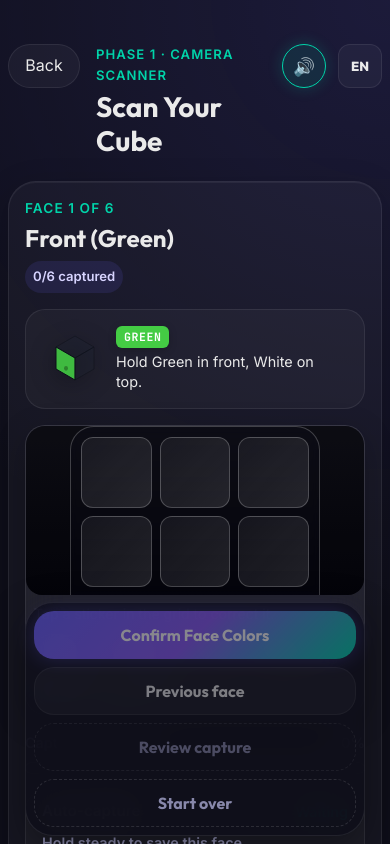
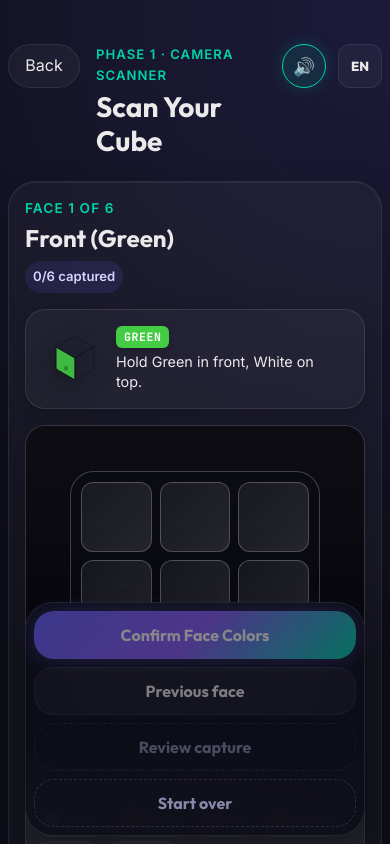
Before and after one commit to uset82/QubeSolve, a Next.js app: page /scan in a window 390 px wide. Shown: the top 844 px of the page. Built offline with nearby package versions, Linux system fonts and the light colour scheme; no server answers.

Commit message:
style: Constrain camera Feed to 1:1 and ensure Assistant visibility

```diff
--- a/src/components/PedagogicalRotationVisualizer.module.css
+++ b/src/components/PedagogicalRotationVisualizer.module.css
@@ -2,11 +2,16 @@
   display: flex;
   align-items: center;
   gap: var(--space-md);
-  background: rgba(255, 255, 255, 0.03);
-  border: 1px solid rgba(255, 255, 255, 0.08);
+  background: rgba(255, 255, 255, 0.04);
+  backdrop-filter: blur(12px);
+  -webkit-backdrop-filter: blur(12px);
+  border: 1px solid rgba(255, 255, 255, 0.1);
   border-radius: var(--radius-lg);
   padding: var(--space-md) var(--space-lg);
   width: 100%;
+  min-height: 72px;
+  flex-shrink: 0;
+  box-shadow: 0 4px 20px rgba(0, 0, 0, 0.2);
 }
 
 .graphicBox {
--- a/src/styles/scan.css
+++ b/src/styles/scan.css
@@ -238,11 +238,13 @@
   background:
     linear-gradient(180deg, rgba(255, 255, 255, 0.04), rgba(0, 0, 0, 0.16)),
     #05050d;
-  flex-grow: 1;
-  min-height: 0;
+  width: 100%;
+  aspect-ratio: 1 / 1;
+  max-height: 480px;
   display: flex;
   align-items: center;
   justify-content: center;
+  margin: 0 auto;
 }
 
 .scan-stage__video {
@@ -454,7 +456,8 @@
   }
 
   .scan-stage__frame {
-    flex-grow: 1;
+    flex-grow: 0;
+    max-height: 400px;
   }
 
   .scan-stage__footer {
```
